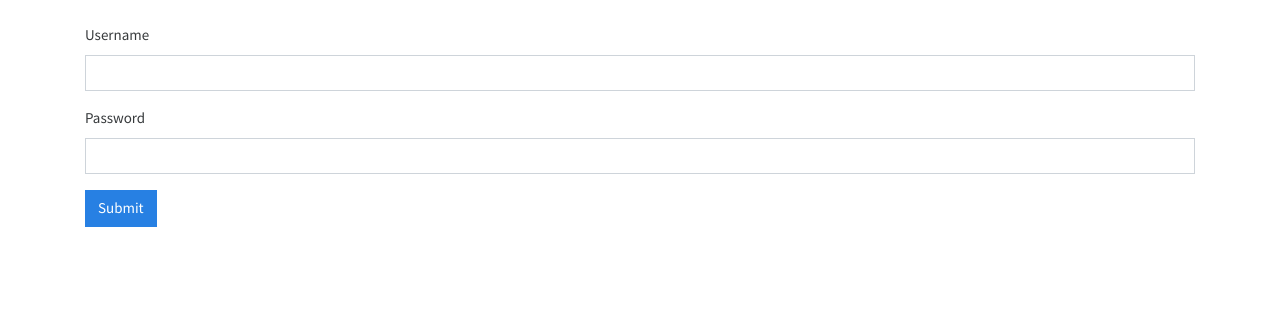
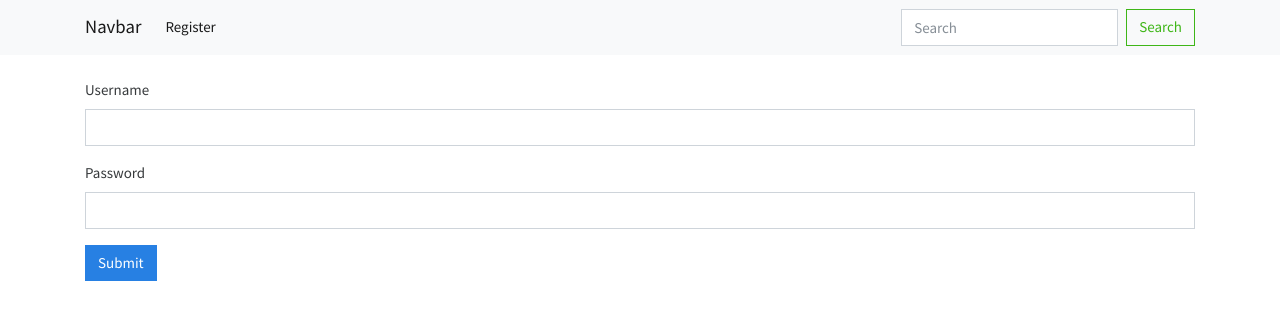
Before and after one commit to isnakolah/commerce_pro, a React (Create React App) app in the folder client/: page /login in a window 1280 px wide. Shown: the top 320 px of the page. Built offline with nearby package versions, Linux system fonts and the light colour scheme.

Commit message:
Add input component

```diff
--- a/client/src/components/App.js
+++ b/client/src/components/App.js
@@ -1,4 +1,4 @@
-import React, { useEffect, useState } from "react";
+import React from "react";
 import { Provider } from "react-redux";
 import { BrowserRouter as Router, Route, Switch } from "react-router-dom";
 
@@ -6,10 +6,12 @@ import store from "../store";
 import Login from "./accounts/Login";
 import ListingPage from "./listings/ListingPage";
 import PrivateRoute from "./common/PrivateRoute";
+import Header from "./layout/navbar/Header";
 
 const App = () => {
   return (
     <Provider store={store}>
+      <Header />
       <Router>
         <div className="container pt-4">
           <Switch>
--- a/client/src/components/accounts/Login.js
+++ b/client/src/components/accounts/Login.js
@@ -4,6 +4,7 @@ import { Redirect } from "react-router-dom";
 import { connect } from "react-redux";
 
 import { login } from "../../actions/auth";
+import Input from "../common/Input";
 
 const Login = ({ isAuthenticated, login }) => {
   const [state, setState] = useState({
--- /dev/null
+++ b/client/src/components/common/Input.js
@@ -0,0 +1,26 @@
+import React from "react";
+import PropTypes from "prop-types";
+
+const Input = ({ label, onChange, name, value, type }) => {
+  return (
+    <div className="form-group">
+      <label htmlFor={name}>{label}</label>
+      <input
+        type={type ? type : "text"}
+        name={name}
+        className="form-control"
+        onChange={onChange}
+        value={value}
+      />
+    </div>
+  );
+};
+
+Input.propTypes = {
+  label: PropTypes.string.isRequired,
+  onChange: PropTypes.func.isRequired,
+  name: PropTypes.string.isRequired,
+  value: PropTypes.string.isRequired,
+};
+
+export default Input;
--- /dev/null
+++ b/client/src/components/layout/navbar/Header.js
@@ -0,0 +1,38 @@
+import React from "react";
+
+import SearchBar from "./SearchBar";
+
+const Header = () => {
+  return (
+    <nav className="navbar navbar-expand-lg navbar-light bg-light">
+      <div className="container">
+        <button
+          className="navbar-toggler"
+          type="button"
+          data-toggle="collapse"
+          data-target="#navbarTogglerDemo03"
+          aria-controls="navbarTogglerDemo03"
+          aria-expanded="false"
+          aria-label="Toggle navigation">
+          <span className="navbar-toggler-icon"></span>
+        </button>
+        <a className="navbar-brand" href="/">
+          Navbar
+        </a>
+
+        <div className="collapse navbar-collapse" id="navbarTogglerDemo03">
+          <ul className="navbar-nav mr-auto mt-2 mt-lg-0">
+            <li className="nav-item active">
+              <a className="nav-link" href="#">
+                Register <span className="sr-only">(current)</span>
+              </a>
+            </li>
+          </ul>
+          <SearchBar />
+        </div>
+      </div>
+    </nav>
+  );
+};
+
+export default Header;
--- /dev/null
+++ b/client/src/components/layout/navbar/SearchBar.js
@@ -0,0 +1,32 @@
+import React, { useState } from "react";
+
+const SearchBar = () => {
+  const [search, setSearch] = useState("");
+
+  const onChange = ({ target }) => {
+    setSearch(target.value);
+  };
+  const onSubmit = e => {
+    e.preventDefault();
+    console.log(...search, search);
+  };
+  return (
+    <div>
+      <form className="form-inline my-2 my-lg-0" onSubmit={onSubmit}>
+        <input
+          className="form-control mr-sm-2"
+          type="search"
+          placeholder="Search"
+          aria-label="Search"
+          onChange={onChange}
+          value={search}
+        />
+        <button className="btn btn-outline-success my-2 my-sm-0" type="submit">
+          Search
+        </button>
+      </form>
+    </div>
+  );
+};
+
+export default SearchBar;
```
